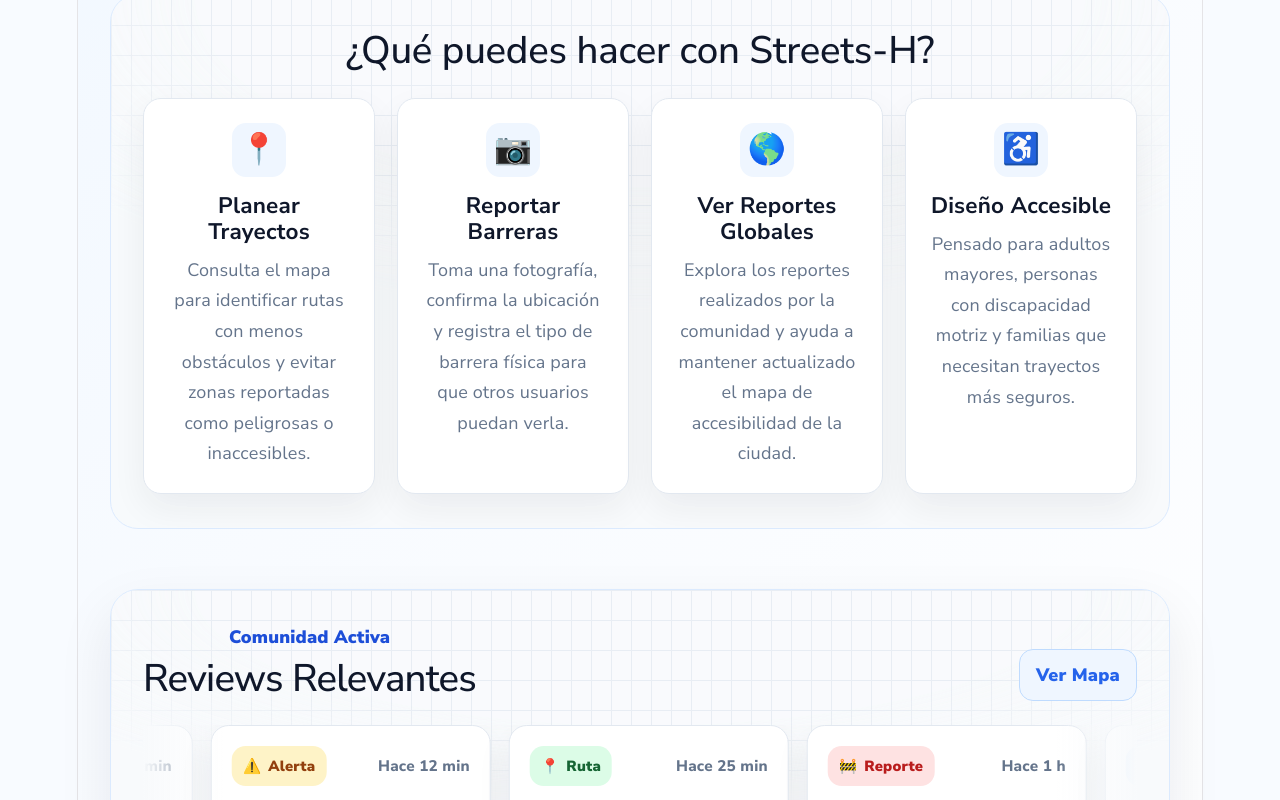
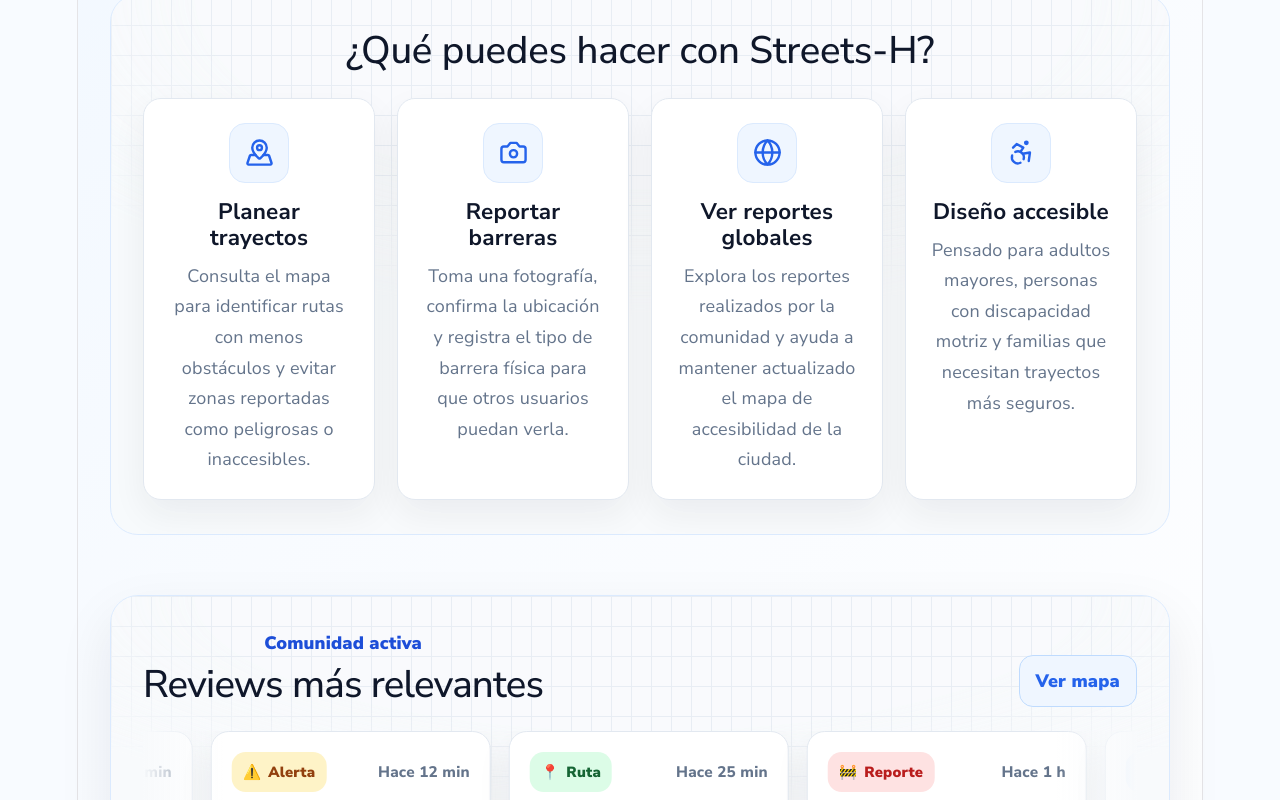
Before and after one commit to AngelRamirez31/HackFox2026, a React app in the folder frontend/: page / in a window 1280 px wide. Shown: the part 760-1560 px from the top of the page. Built offline with nearby package versions, Linux system fonts and the light colour scheme; no server answers; the HTML template or start-up script is replaced by a standard one.

Commit message:
Visual Design Update

```diff
--- a/frontend/package.json
+++ b/frontend/package.json
@@ -14,6 +14,7 @@
     "axios": "^1.16.1",
     "react": "^19.2.6",
     "react-dom": "^19.2.6",
+    "react-icons": "^5.6.0",
     "react-router-dom": "^7.15.1"
   },
   "devDependencies": {
--- a/frontend/src/pages/Home.css
+++ b/frontend/src/pages/Home.css
@@ -141,6 +141,8 @@
   background-color: #eff6ff;
   box-shadow: 0 12px 28px rgba(37, 99, 235, 0.14);
 }
+
+/* Card de actividad */
 
 .heroCard {
   background: rgba(255, 255, 255, 0.9);
@@ -327,20 +329,28 @@
 }
 
 .icon {
-  width: 54px;
-  height: 54px;
+  width: 60px;
+  height: 60px;
   display: grid;
   place-items: center;
   background-color: #eff6ff;
-  border-radius: 14px;
-  font-size: 1.7rem;
+  border: 1px solid #dbeafe;
+  border-radius: 16px;
   margin: 0 auto 16px;
-  transition: transform 0.22s ease, background-color 0.22s ease;
+  transition: transform 0.22s ease, background-color 0.22s ease,
+    border-color 0.22s ease;
+}
+
+.icon svg {
+  width: 29px;
+  height: 29px;
+  color: #2563eb;
 }
 
 .featureCard:hover .icon {
-  transform: scale(1.08) rotate(-3deg);
+  transform: scale(1.08) translateY(-2px);
   background-color: #dbeafe;
+  border-color: #bfdbfe;
 }
 
 .featureCard h3 {
@@ -464,6 +474,11 @@
   font-weight: 900;
 }
 
+.reviewBadge svg {
+  width: 13px;
+  height: 13px;
+}
+
 .badge-primary {
   background-color: #dbeafe;
   color: #1d4ed8;
@@ -536,8 +551,16 @@
 
 .mission::before {
   background-color: #0f172a;
-  background-image: linear-gradient(to right, rgba(148, 163, 184, 0.18) 1px, transparent 1px),
-    linear-gradient(to bottom, rgba(148, 163, 184, 0.18) 1px, transparent 1px);
+  background-image: linear-gradient(
+      to right,
+      rgba(148, 163, 184, 0.18) 1px,
+      transparent 1px
+    ),
+    linear-gradient(
+      to bottom,
+      rgba(148, 163, 184, 0.18) 1px,
+      transparent 1px
+    );
   opacity: 0.55;
 }
 
@@ -830,18 +853,3 @@
     transition: none !important;
   }
 }
-
-@media (max-width: 600px) {
-  .reportsHero,
-  .statsGrid,
-  .reportsControls,
-  .reportsList,
-  .reportHero,
-  .reportLayout,
-  .mapHero,
-  .mapSection,
-  .mapContainer {
-    border-radius: 22px;
-    padding: 24px;
-  }
-}
--- a/frontend/src/pages/Home.jsx
+++ b/frontend/src/pages/Home.jsx
@@ -1,5 +1,11 @@
 import { useEffect, useState } from "react";
 import { Link } from "react-router-dom";
+import {
+  LuAccessibility,
+  LuCamera,
+  LuGlobe,
+  LuMapPinned,
+} from "react-icons/lu";
 import api from "../services/api";
 import "./Home.css";
 
@@ -64,7 +70,9 @@
         if (!active) return;
 
         setSummary(summaryResponse.data);
-        setHotspots(Array.isArray(hotspotsResponse.data) ? hotspotsResponse.data : []);
+        setHotspots(
+          Array.isArray(hotspotsResponse.data) ? hotspotsResponse.data : []
+        );
       } catch {
         if (!active) return;
 
@@ -83,7 +91,11 @@
   }, []);
 
   const totalReports = loadingSummary ? "..." : summary?.totalReports ?? 24;
-  const highPriorityReports = loadingSummary ? "..." : summary?.highPriorityReports ?? 7;
+
+  const highPriorityReports = loadingSummary
+    ? "..."
+    : summary?.highPriorityReports ?? 7;
+
   const hotspotCount = loadingSummary
     ? "..."
     : hotspots.length || summary?.topHotspots?.length || 3;
@@ -104,11 +116,11 @@
 
           <div className="heroButtons">
             <Link to="/mapa" className="primaryButton">
-              Ver Mapa Accesible
+              Ver mapa accesible
             </Link>
 
             <Link to="/crear-reporte" className="secondaryButton">
-              Reportar Una Barrera
+              Reportar una barrera
             </Link>
           </div>
         </div>
@@ -117,12 +129,12 @@
           <div className="tickerTop">
             <span className="tickerLabel">
               <span className="livePulse"></span>
-              Actividad Reciente
+              Actividad reciente
             </span>
           </div>
 
           <div className="tickerHeader">
-            <h2>Últimos Reportes</h2>
+            <h2>Últimos reportes</h2>
           </div>
 
           <p className="tickerDescription">
@@ -133,26 +145,26 @@
           <div className="tickerSummary">
             <div>
               <strong>{totalReports}</strong>
-              <span>Reportes Totales</span>
+              <span>reportes totales</span>
             </div>
 
             <div>
               <strong>{highPriorityReports}</strong>
-              <span>Prioridad Alta</span>
+              <span>prioridad alta</span>
             </div>
 
             <div>
               <strong>{hotspotCount}</strong>
-              <span>Zonas Críticas</span>
+              <span>zonas críticas</span>
             </div>
           </div>
 
           {summary && (
             <div className="homeLiveSummary">
-              <span>{summary.activeReports} Activos</span>
-              <span>{summary.reportsWithImages} Con foto</span>
+              <span>{summary.activeReports ?? 0} activos</span>
+              <span>{summary.reportsWithImages ?? 0} con foto</span>
               <span>
-                {summary.mostCommonBarrierLabel || "Sin Barrera Dominante"}
+                {summary.mostCommonBarrierLabel || "Sin barrera dominante"}
               </span>
             </div>
           )}
@@ -164,8 +176,12 @@
 
         <div className="featureGrid">
           <article className="featureCard">
-            <div className="icon">📍</div>
-            <h3>Planear Trayectos</h3>
+            <div className="icon">
+              <LuMapPinned />
+            </div>
+
+            <h3>Planear trayectos</h3>
+
             <p>
               Consulta el mapa para identificar rutas con menos obstáculos y
               evitar zonas reportadas como peligrosas o inaccesibles.
@@ -173,8 +189,12 @@
           </article>
 
           <article className="featureCard">
-            <div className="icon">📷</div>
-            <h3>Reportar Barreras</h3>
+            <div className="icon">
+              <LuCamera />
+            </div>
+
+            <h3>Reportar barreras</h3>
+
             <p>
               Toma una fotografía, confirma la ubicación y registra el tipo de
               barrera física para que otros usuarios puedan verla.
@@ -182,8 +202,12 @@
           </article>
 
           <article className="featureCard">
-            <div className="icon">🌎</div>
-            <h3>Ver Reportes Globales</h3>
+            <div className="icon">
+              <LuGlobe />
+            </div>
+
+            <h3>Ver reportes globales</h3>
+
             <p>
               Explora los reportes realizados por la comunidad y ayuda a
               mantener actualizado el mapa de accesibilidad de la ciudad.
@@ -191,8 +215,12 @@
           </article>
 
           <article className="featureCard">
-            <div className="icon">♿</div>
-            <h3>Diseño Accesible</h3>
+            <div className="icon">
+              <LuAccessibility />
+            </div>
+
+            <h3>Diseño accesible</h3>
+
             <p>
               Pensado para adultos mayores, personas con discapacidad motriz y
               familias que necesitan trayectos más seguros.
@@ -204,11 +232,11 @@
       <section className="reviewsSection" aria-labelledby="reviews-title">
         <div className="reviewsHeader">
           <div>
-            <span>Comunidad Activa</span>
-            <h2 id="reviews-title">Reviews Relevantes</h2>
+            <span>Comunidad activa</span>
+            <h2 id="reviews-title">Reviews más relevantes</h2>
           </div>
 
-          <Link to="/mapa">Ver Mapa</Link>
+          <Link to="/mapa">Ver mapa</Link>
         </div>
 
         <div className="reviewsCarouselWrapper">
@@ -234,6 +262,7 @@
                   <div className="reviewAvatar">
                     {item.user.charAt(1).toUpperCase()}
                   </div>
+
                   <span>Por {item.user}</span>
                 </div>
               </article>
@@ -245,6 +274,7 @@
       <section className="mission">
         <div>
           <h2>Una ciudad más accesible empieza con datos reales</h2>
+
           <p>
             Cada reporte ayuda a visibilizar problemas que muchas veces pasan
             desapercibidos. Streets-H convierte la participación ciudadana en
@@ -253,7 +283,7 @@
         </div>
 
         <Link to="/crear-reporte" className="missionButton">
-          Crear Primer Reporte
+          Crear primer reporte
         </Link>
       </section>
     </main>
```
Also changed, not shown: 1 other file (tests, documents, lock files or other folders).
